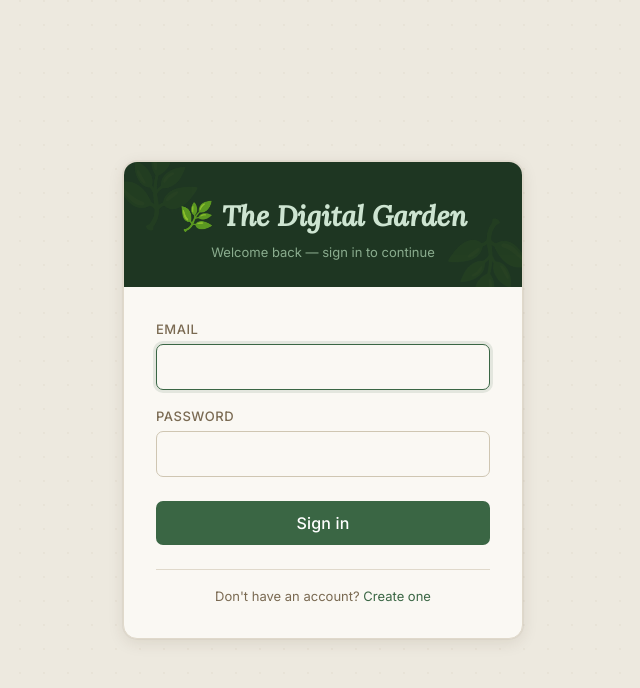
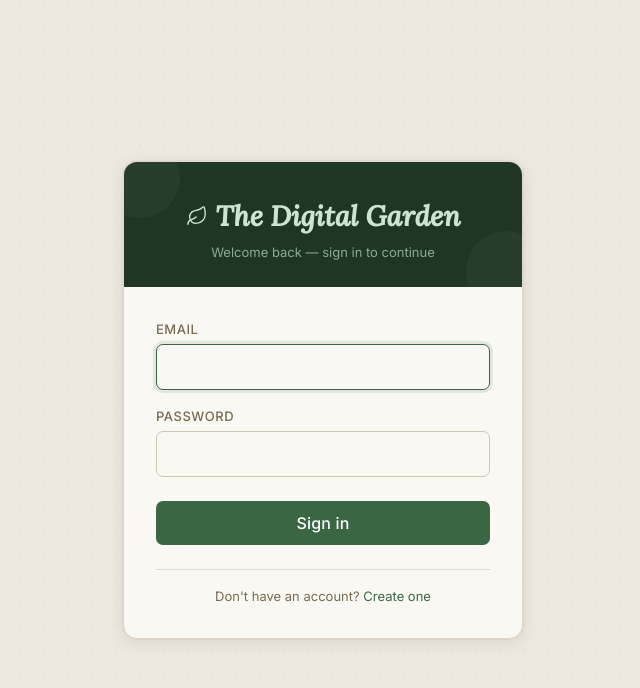
Before and after one commit to ntwari-egide/digital-garden, a React (Vite) app in the folder client/: page /login in a window 1280 px wide. Shown: the top 688 px of the page, without its empty margins (317-957 px from the left). Built offline with nearby package versions, Linux system fonts and the light colour scheme.

Commit message:
feat: polish auth, navbar, and comments UI

```diff
--- a/client/package.json
+++ b/client/package.json
@@ -11,6 +11,7 @@
   },
   "dependencies": {
     "he": "^1.2.0",
+    "lucide-react": "^1.11.0",
     "react": "^19.0.0",
     "react-dom": "^19.0.0",
     "react-router-dom": "^7.14.2"
--- a/client/src/components/comments/CommentItem.jsx
+++ b/client/src/components/comments/CommentItem.jsx
@@ -1,4 +1,5 @@
 import { useState } from 'react'
+import { CornerDownRight, Trash2 } from 'lucide-react'
 import { useAuth } from '../../context/AuthContext'
 import { apiFetch } from '../../api/client'
 import CommentForm from './CommentForm'
@@ -54,11 +55,15 @@ export default function CommentItem({ comment, postId, replies = [], onDelete, o
           {/* Only allow one level of nesting */}
           {depth === 0 && (
             <button className="comment-reply-btn" onClick={() => setReplyOpen(o => !o)}>
+              <CornerDownRight size={12} strokeWidth={2} />
               {replyOpen ? 'Cancel' : 'Reply'}
             </button>
           )}
           {(isOwner || isAdmin) && (
-            <button className="comment-delete-btn" onClick={handleDelete}>Delete</button>
+            <button className="comment-delete-btn" onClick={handleDelete}>
+              <Trash2 size={12} strokeWidth={2} />
+              Delete
+            </button>
           )}
         </div>
 
--- a/client/src/components/layout/Navbar.jsx
+++ b/client/src/components/layout/Navbar.jsx
@@ -1,4 +1,5 @@
 import { Link, useNavigate } from 'react-router-dom'
+import { Leaf, LogOut, ShieldCheck } from 'lucide-react'
 import { useAuth } from '../../context/AuthContext'
 import { apiFetch } from '../../api/client'
 import '../../styles/navbar.css'
@@ -19,15 +20,21 @@ export default function Navbar() {
     <nav className="navbar">
       <div className="navbar-inner">
         <Link to="/" className="navbar-logo">
-          <span className="navbar-logo-leaf">🌿</span>
+          <Leaf size={18} strokeWidth={1.75} />
           The Digital Garden
         </Link>
         <div className="navbar-right">
           {user?.role === 'admin' && (
-            <Link to="/admin" className="navbar-link">Admin</Link>
+            <Link to="/admin" className="navbar-link">
+              <ShieldCheck size={14} strokeWidth={2} />
+              Admin
+            </Link>
           )}
           <span className="navbar-username">{user?.full_name}</span>
-          <button className="navbar-logout" onClick={handleLogout}>Log out</button>
+          <button className="navbar-logout" onClick={handleLogout}>
+            <LogOut size={14} strokeWidth={2} />
+            Log out
+          </button>
         </div>
       </div>
     </nav>
--- a/client/src/pages/LoginPage.jsx
+++ b/client/src/pages/LoginPage.jsx
@@ -1,5 +1,6 @@
 import { useState } from 'react'
 import { Link, useNavigate } from 'react-router-dom'
+import { Leaf } from 'lucide-react'
 import { apiFetch } from '../api/client'
 import { useAuth } from '../context/AuthContext'
 import '../styles/auth.css'
@@ -34,7 +35,7 @@ export default function LoginPage() {
     <div className="auth-page">
       <div className="auth-card">
         <div className="auth-card-header">
-          <h1><span className="auth-logo-leaf">🌿</span>The Digital Garden</h1>
+          <h1><Leaf size={22} strokeWidth={1.5} className="auth-logo-leaf" />The Digital Garden</h1>
           <p className="auth-subtitle">Welcome back — sign in to continue</p>
         </div>
 
--- a/client/src/pages/RegisterPage.jsx
+++ b/client/src/pages/RegisterPage.jsx
@@ -1,5 +1,6 @@
 import { useState } from 'react'
 import { Link, useNavigate } from 'react-router-dom'
+import { Leaf } from 'lucide-react'
 import { apiFetch } from '../api/client'
 import { useAuth } from '../context/AuthContext'
 import '../styles/auth.css'
@@ -35,7 +36,7 @@ export default function RegisterPage() {
     <div className="auth-page">
       <div className="auth-card">
         <div className="auth-card-header">
-          <h1><span className="auth-logo-leaf">🌿</span>The Digital Garden</h1>
+          <h1><Leaf size={22} strokeWidth={1.5} className="auth-logo-leaf" />The Digital Garden</h1>
           <p className="auth-subtitle">Plant your first seed — create an account</p>
         </div>
 
--- a/client/src/styles/auth.css
+++ b/client/src/styles/auth.css
@@ -25,18 +25,19 @@
   overflow: hidden;
 }
 
-/* Decorative leaf shapes via pseudo-elements */
+/* Decorative corner accents */
 .auth-card-header::before,
 .auth-card-header::after {
-  content: '🌿';
+  content: '';
   position: absolute;
-  font-size: 4rem;
-  opacity: 0.08;
+  width: 80px;
+  height: 80px;
+  border-radius: 50%;
+  background: rgba(255,255,255,0.04);
   pointer-events: none;
-  line-height: 1;
 }
-.auth-card-header::before { top: -8px; left: -8px; transform: rotate(-30deg); }
-.auth-card-header::after  { bottom: -8px; right: -8px; transform: rotate(150deg); }
+.auth-card-header::before { top: -24px; left: -24px; }
+.auth-card-header::after  { bottom: -24px; right: -24px; }
 
 .auth-card-header h1 {
   font-family: var(--font-display);
@@ -46,11 +47,15 @@
   color: var(--color-navbar-text);
   margin-bottom: var(--space-1);
   position: relative;
+  display: flex;
+  align-items: center;
+  justify-content: center;
+  gap: var(--space-2);
 }
 
 .auth-logo-leaf {
-  font-style: normal;
-  margin-right: var(--space-2);
+  flex-shrink: 0;
+  color: var(--color-navbar-text);
 }
 
 .auth-card-header .auth-subtitle {
--- a/client/src/styles/comments.css
+++ b/client/src/styles/comments.css
@@ -126,6 +126,9 @@
   transition: color 0.12s;
   text-transform: uppercase;
   letter-spacing: 0.04em;
+  display: flex;
+  align-items: center;
+  gap: 3px;
 }
 .comment-reply-btn:hover { color: var(--color-accent); }
 
@@ -139,6 +142,9 @@
   transition: color 0.12s;
   text-transform: uppercase;
   letter-spacing: 0.04em;
+  display: flex;
+  align-items: center;
+  gap: 3px;
 }
 .comment-delete-btn:hover { color: var(--color-danger); }
 
--- a/client/src/styles/navbar.css
+++ b/client/src/styles/navbar.css
@@ -59,6 +59,9 @@
   border: 1px solid rgba(255,255,255,0.18);
   border-radius: 20px;
   transition: opacity 0.15s, background 0.15s;
+  display: flex;
+  align-items: center;
+  gap: var(--space-1);
 }
 .navbar-link:hover {
   opacity: 1;
@@ -74,6 +77,9 @@
   font-size: var(--text-sm);
   padding: var(--space-1) var(--space-3);
   border-radius: 20px;
+  display: flex;
+  align-items: center;
+  gap: var(--space-1);
 }
 .navbar-logout:hover {
   color: #f9c5b8;
```
Also changed, not shown: 1 other file (tests, documents, lock files or other folders).
